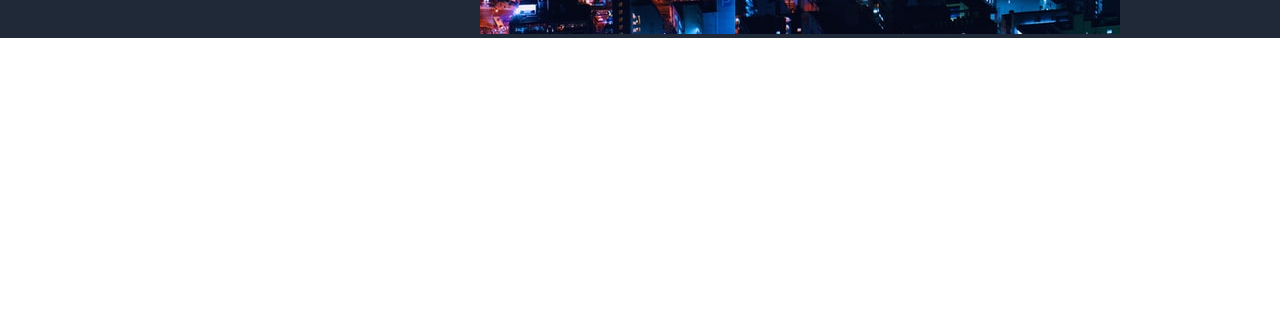
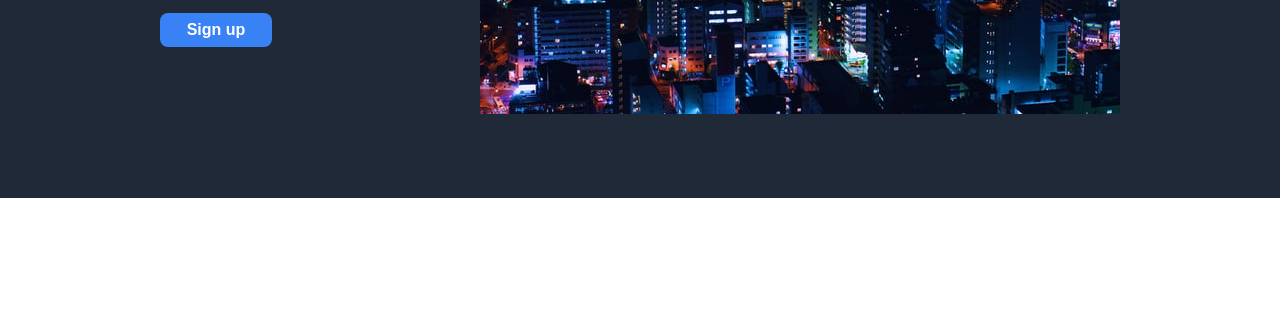
Before and after one commit to Chamara-Wijepala/landing-page, a plain HTML site: page index.html in a window 1280 px wide. Shown: the part 471-800 px from the top of the page. Drawn offline with Linux system fonts and the light colour scheme.

Commit message:
Add extra padding to hero

```diff
--- a/style.css
+++ b/style.css
@@ -77,6 +77,10 @@ header nav {
 }
 
 /* Hero */
+#hero {
+  padding-block: 5rem;
+}
+
 #hero-main-text {
   font-size: 3rem;
 }
```
